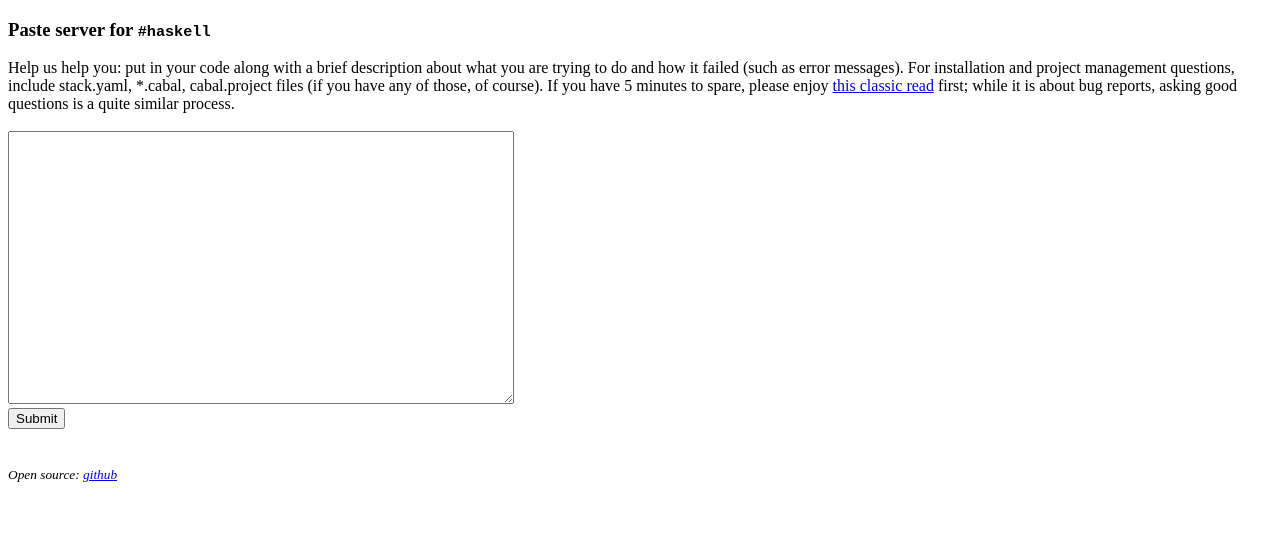
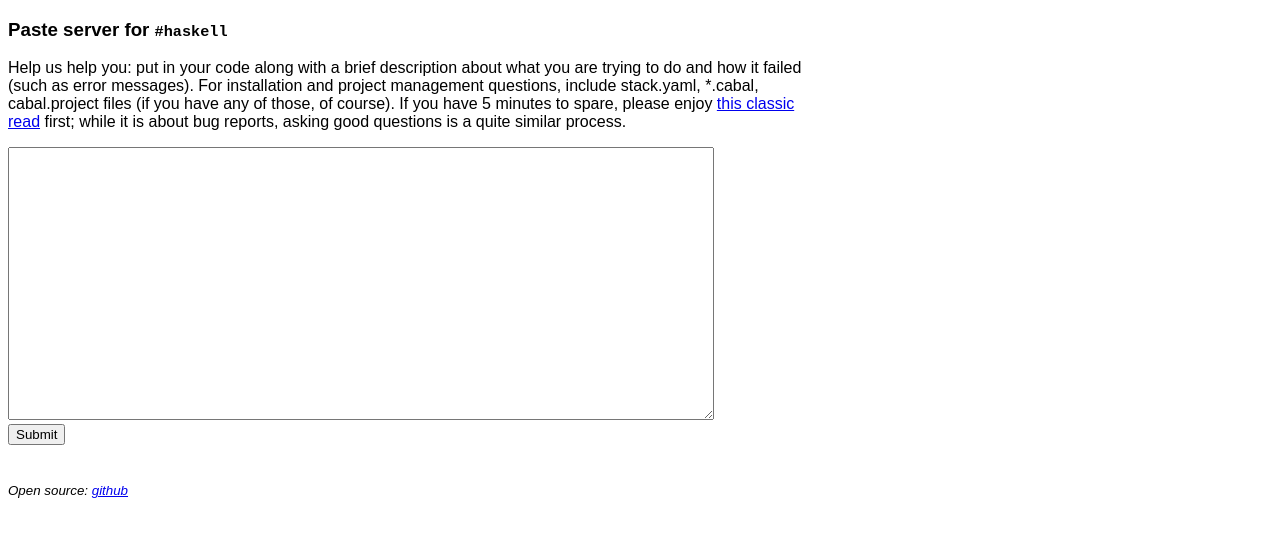
Before and after one commit to haskell/play-haskell, a plain HTML site: page index.html in a window 1280 px wide. Drawn offline with Linux system fonts and the light colour scheme.

Commit message:
A bit of styling

```diff
--- a/index.html
+++ b/index.html
@@ -3,39 +3,29 @@
 <head>
 <meta charset="utf-8">
 <title>Paste</title>
-<!-- <script>
-function doSubmit() {
-	var contents = document.getElementById("code").value;
-	if (contents.length == 0) {
-		alert("No code written!");
-		return;
-	}
+<style>
+body {
+	font-family: sans-serif;
+}
 
-	var xhr = new XMLHttpRequest();
-	// xhr.onreadystatechange = function() {
-	// 	if (xhr.readyState == 4) {
-	// 		alert(xhr.responseText);
-	// 	}
-	// };
-	xhr.open("POST", "/paste");
-	xhr.responseType = "text";
-	xhr.send(contents);
+p {
+	max-width: 800px;
 }
-</script> -->
+</style>
 </head>
 <body>
 <h3>Paste server for <code>#haskell</code></h3>
 
+<p>
 Help us help you: put in your code along with a brief description about what you are trying to do and how it failed (such as error messages).
 For installation and project management questions, include stack.yaml, *.cabal, cabal.project files (if you have any of those, of course).
 If you have 5 minutes to spare, please enjoy <a target="_blank" href="https://www.chiark.greenend.org.uk/~sgtatham/bugs.html">this classic read</a> first; while it is about bug reports, asking good questions is a quite similar process.
-<br><br>
+</p>
 
 <form method="POST" action="/paste">
-<textarea id="code" name="code" style="width:500px; height:20em"></textarea><br>
+<textarea id="code" name="code" style="width:700px; height:20em"></textarea><br>
 <input type="submit" value="Submit">
 </form>
-<!-- <button onclick="doSubmit()">Submit</button> -->
 <br>
 <br>
 <small><i>Open source: <a href="https://github.com/tomsmeding/pastebin-haskell">github</a></i></small>
```
Also changed, not shown: read.html (+9 -0 lines).
